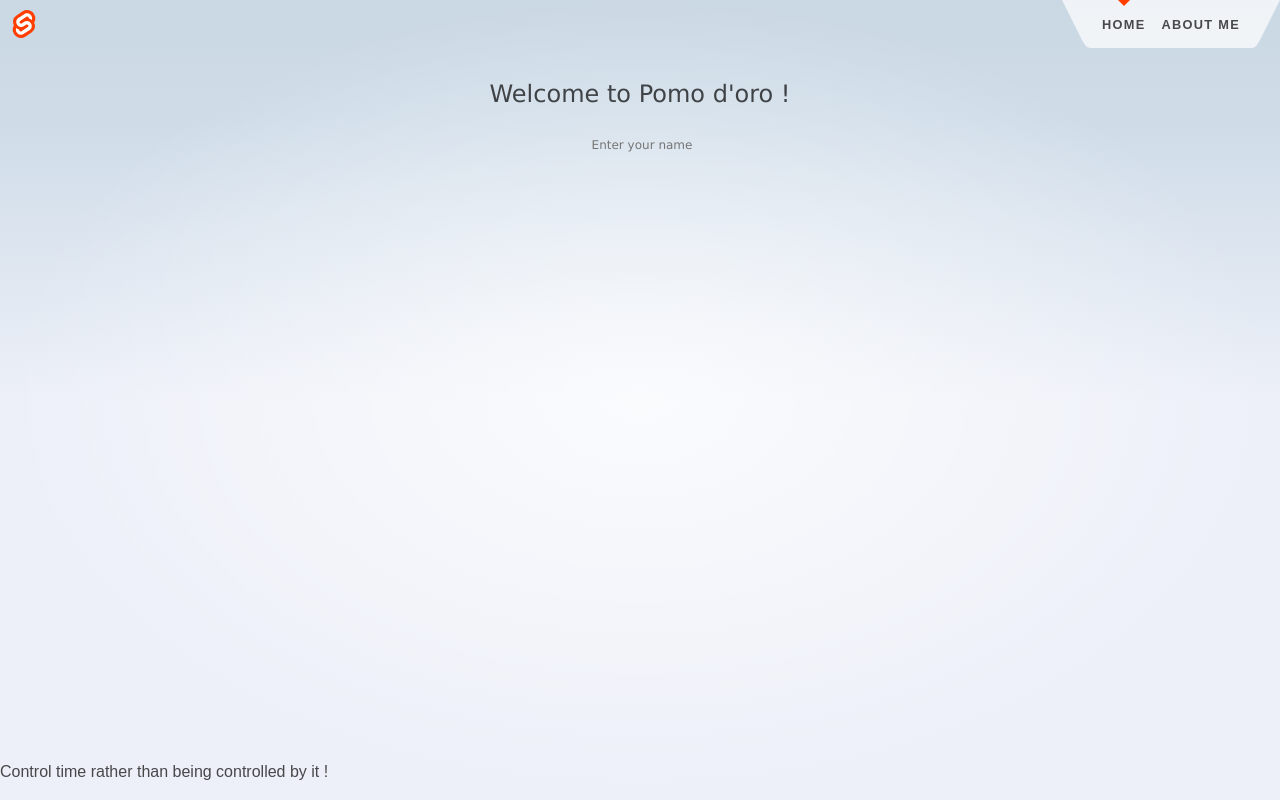
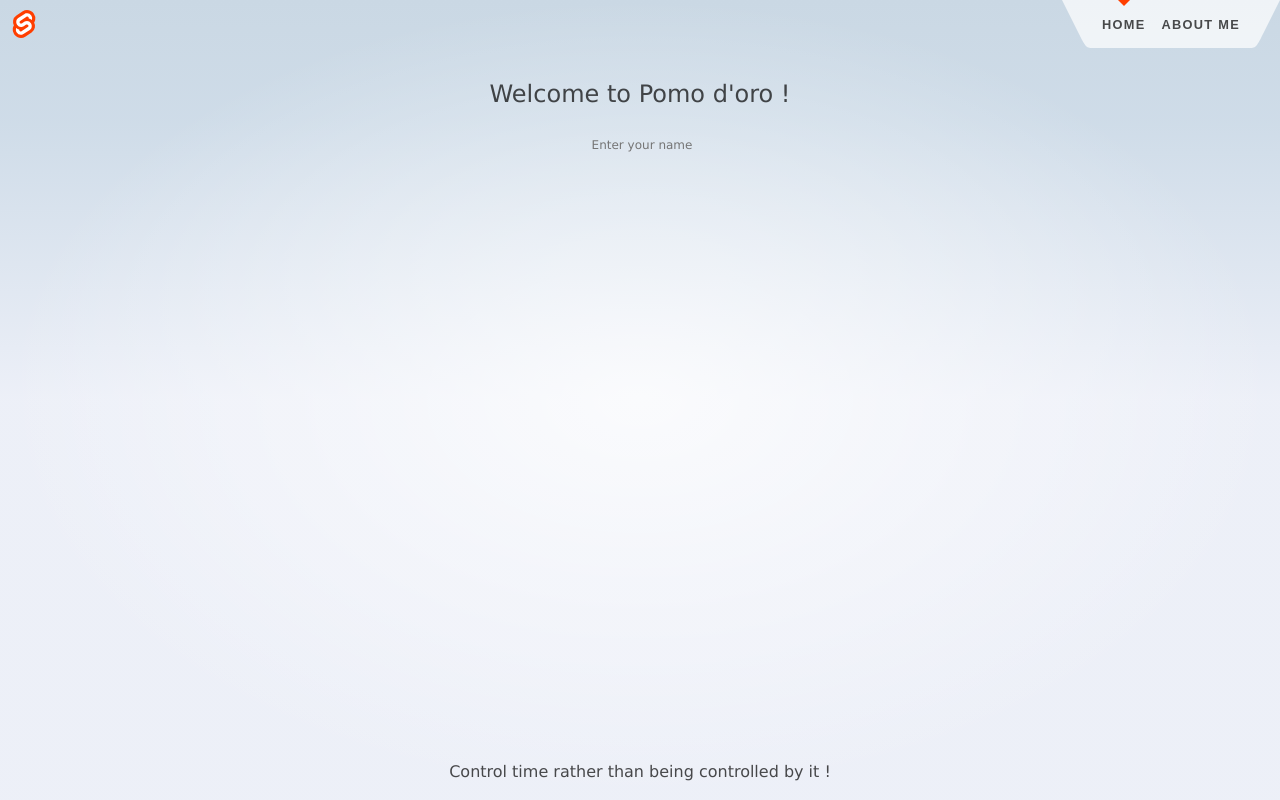
Before and after one commit to anotheropensourcefan/sveltekit-is-amazing, a SvelteKit app: page / in a window 1280 px wide. Built offline with nearby package versions, Linux system fonts and the light colour scheme.

Commit message:
Update Footer.svelte

```diff
--- a/src/routes/Footer.svelte
+++ b/src/routes/Footer.svelte
@@ -1,3 +1,10 @@
 <p>
   Control time rather than being controlled by it !<br>
 </p>
+
+<style>
+  p{
+   font-family: Verdana;
+   text-align: center;
+  }
+</style>
```
